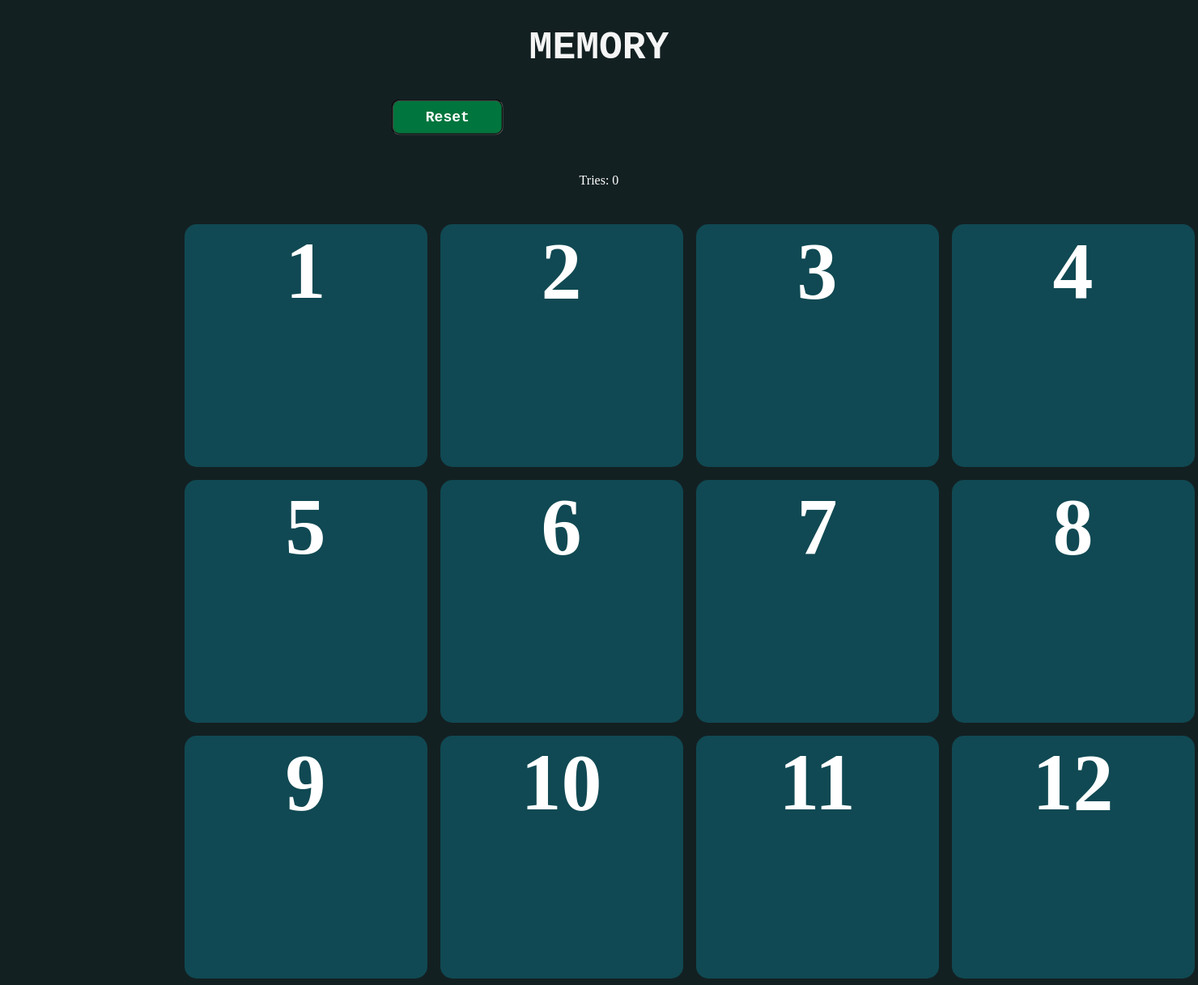
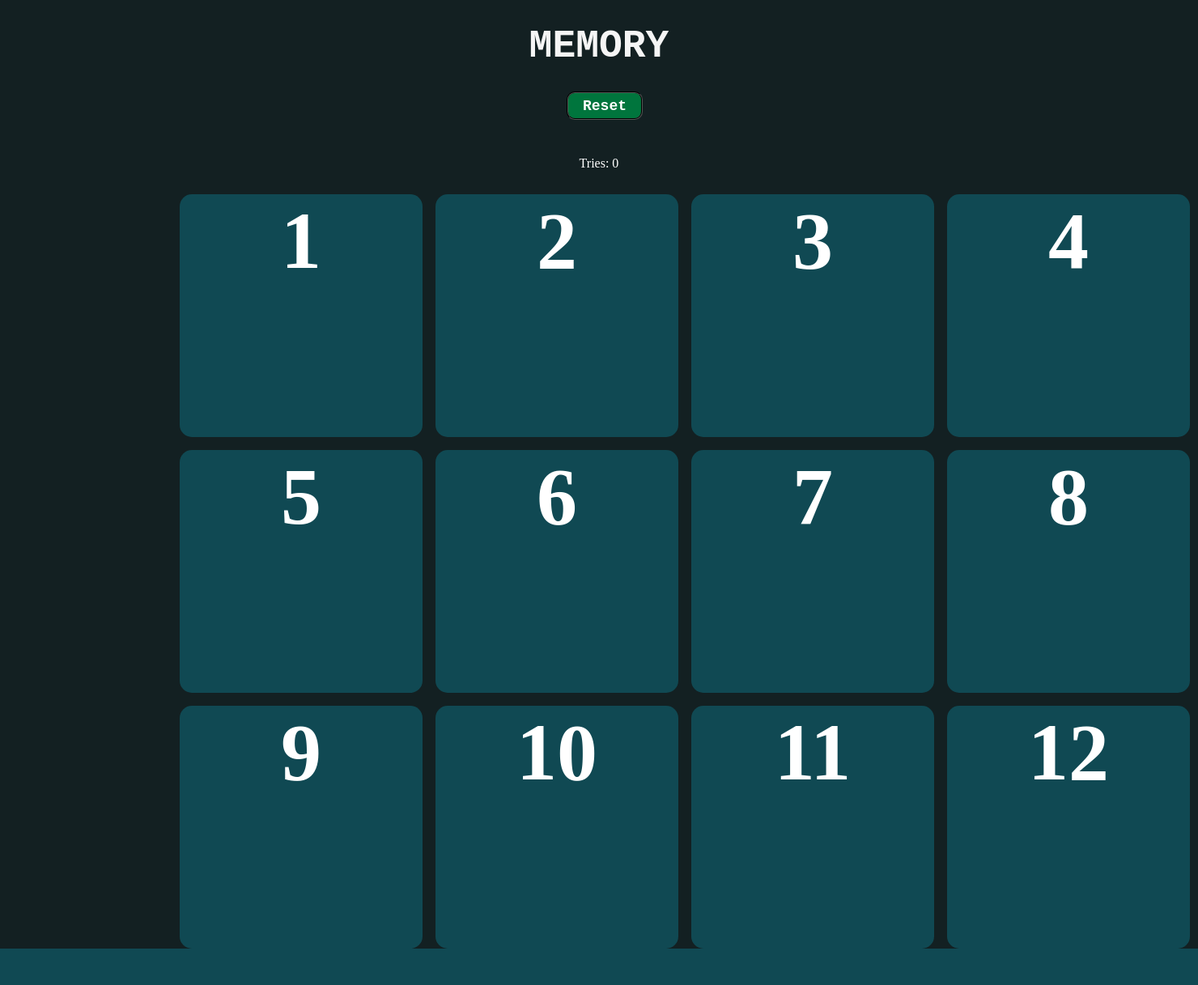
Before and after one commit to doantoni/doantoni.github.io, a PHP site: the page made by Memory Game/memoryGame.html in a window 1480 px wide. Shown: the whole page at 81% size. After the commit the page ends 1172 px from the top, so only its background shows below. Run offline with PHP 8.4, Linux system fonts and the light colour scheme.

Commit message:
changed styles

```diff
--- a/Memory Game/memoryGame.css
+++ b/Memory Game/memoryGame.css
@@ -1,23 +1,29 @@
+* {
+  margin: 0;
+  padding: 0;
+}
+
+h1 {
+  padding-top: 2%;
+}
+
 body {
   background-color: rgb(19, 32, 34);
  }
 
   .container {
    height: 50px;
-  position: relative;
+   padding:2% 0 2%;
+
  }
 
  .center {
-  margin: 0;
-  position: absolute;
-  top: 20%;
-  left: 50%;
-  -ms-transform: translate(-50%, -50%);
-  transform: translate(-50%, -50%);
+   margin: 0 auto;
+   width: 5em;
  }
 
   button {
-  padding: 10px 40px;
+    padding: 0.3em 1em;
    font-weight: 700;
    background-color: #00753d;
    color: white;
@@ -37,7 +43,7 @@
    text-align: center;
  }
 
-div {
+ .cards {
      width: 3em;
      height: 3em;
      background-color: rgb(16, 73, 83);
@@ -57,7 +63,7 @@
      color: whitesmoke;
  }
 
-section {
+.cardSection {
    max-width: 70%;
    margin: 0 auto;
    padding-top: 2%;
--- a/Memory Game/memoryGame.html
+++ b/Memory Game/memoryGame.html
@@ -19,7 +19,7 @@
     <p id="tries"></p>
 
 
-<section>
+<section class="cardSection">
     <div class="cards">1</div>
     <div class="cards">2</div>
     <div class="cards">3</div>
```
Lines whose indentation alone changed are shown as unchanged.
